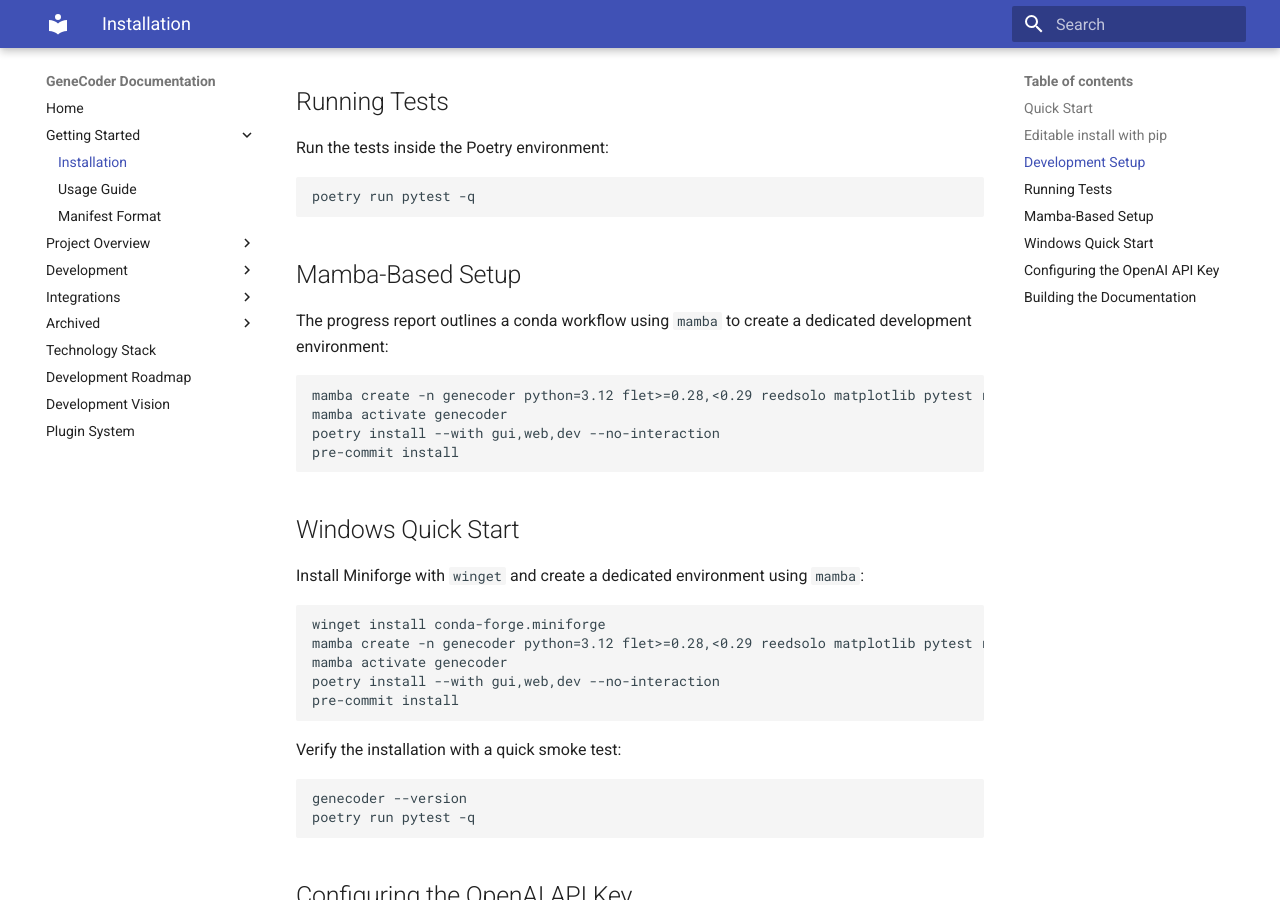
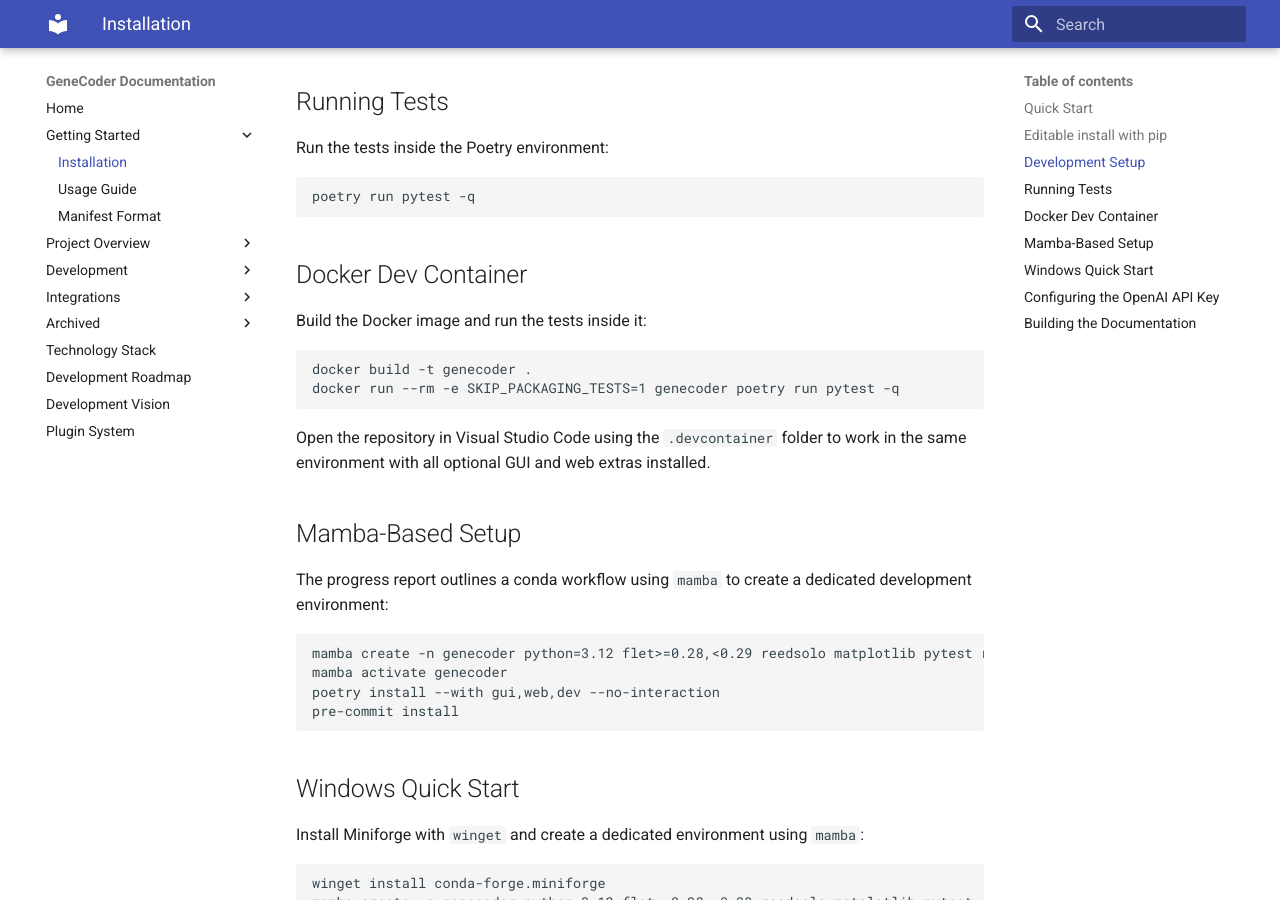
Before and after one commit to d0tTino/GeneCoder, an MkDocs documentation site: the page built from docs/installation.md, in a window 1280 px wide and 900 px high, scrolled down 802 px. Built offline with MkDocs 1.6.1 and Material for MkDocs 9.7.7, drawn with Linux system fonts in a browser that asks for light colours.

Commit message:
Add devcontainer and Docker support

````diff
--- a/docs/installation.md
+++ b/docs/installation.md
@@ -41,6 +41,18 @@
 ```bash
 poetry run pytest -q
 ```
+
+## Docker Dev Container
+
+Build the Docker image and run the tests inside it:
+
+```bash
+docker build -t genecoder .
+docker run --rm -e SKIP_PACKAGING_TESTS=1 genecoder poetry run pytest -q
+```
+
+Open the repository in Visual Studio Code using the `.devcontainer` folder to
+work in the same environment with all optional GUI and web extras installed.
 
 ## Mamba-Based Setup
 
````
Also changed, not shown: 3 other files.
